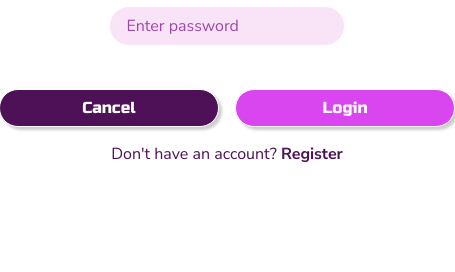
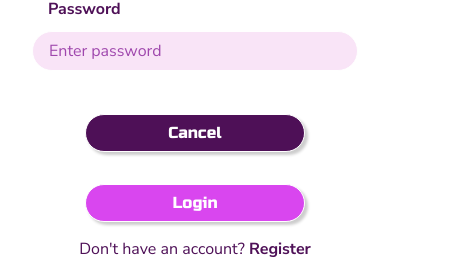
Before and after one commit to rodo08/vertex-front, a Vue app: page /login in a window 390 px wide. Shown: the part 289-561 px from the top of the page, 455 px wide, since content can reach past the window. Built offline with nearby package versions, Linux system fonts and the light colour scheme; no server answers.

Commit message:
Add login view media query

```diff
--- a/src/views/LoginFormView.vue
+++ b/src/views/LoginFormView.vue
@@ -112,8 +112,6 @@ const handleLogin = async () => {
   height: 2.5rem;
   margin-bottom: 1rem;
   padding: 0.5rem;
-  /* border-radius: 5px;
-  border: 1px solid #6c4c67; */
 }
 
 .registration-form__title {
@@ -141,10 +139,12 @@ const handleLogin = async () => {
 .registration-form__link {
   color: #4e1057;
 }
+
 .registration-form__link a {
   color: #4e1057;
   transition: color 0.3s ease-in;
 }
+
 .registration-form__link a:hover {
   color: #ff00e1;
 }
@@ -153,14 +153,17 @@ const handleLogin = async () => {
   font-weight: bolder;
 }
 
-@media (max-width: 700px) {
+/* Media Queries */
+@media (max-width: 973px) {
   .registration-form {
-    display: grid;
-    grid-template-columns: 1fr;
-    height: 100vh;
+    display: flex;
+    flex-direction: column;
+    padding: 0 1rem;
+    grid-gap: 0;
   }
 
   .registration-form__img-container {
+    padding: 0;
     display: flex;
     justify-content: center;
     padding: 1.5rem 0 2rem;
@@ -173,11 +176,15 @@ const handleLogin = async () => {
   }
 
   .registration-form__form {
-    width: 80%;
+    width: 100%;
   }
 
   .registration-form__title {
     font-size: 2rem;
   }
+
+  .registration-form__buttons {
+    flex-direction: column;
+  }
 }
 </style>
```
